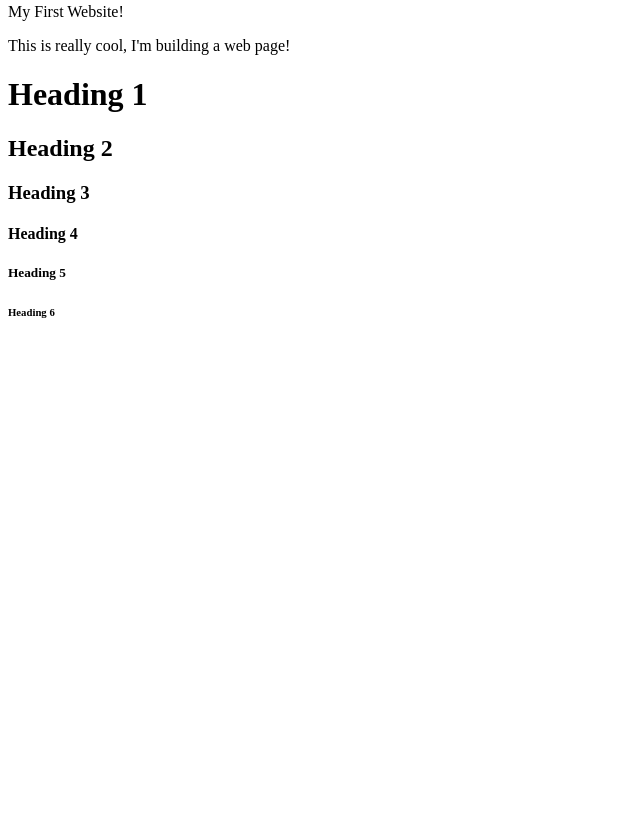
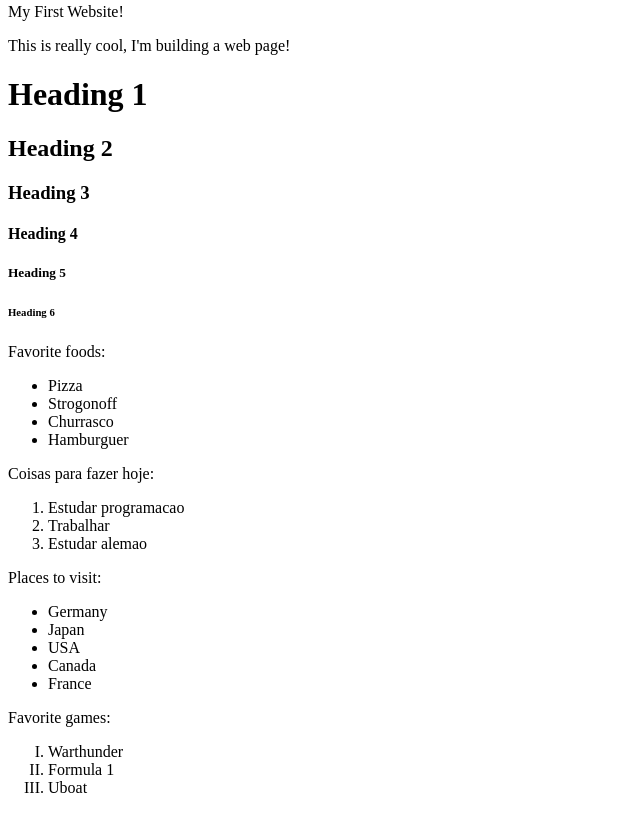
Before and after one commit to gwespinola/git_test, a plain HTML site: page html-boilerplate/index.html in a window 1280 px wide. Shown: the part 323-1136 px from the top of the page, without its empty margins (0-640 px from the left). Before the commit the page ends 800 px from the top, so only its background shows below. Drawn offline with Linux system fonts and the light colour scheme.

Commit message:
Added ordered and unordered lists

```diff
--- a/html-boilerplate/index.html
+++ b/html-boilerplate/index.html
@@ -60,6 +60,38 @@
   <h5>Heading 5</h5>
   <h6>Heading 6</h6>
 
+  <p>Favorite foods:</p>
+  <ul>
+    <li>Pizza</li>
+    <li>Strogonoff</li>
+    <li>Churrasco</li>
+    <li>Hamburguer</li>
+  </ul>
+
+  <p>Coisas para fazer hoje:</p>
+  <ol>
+    <li>Estudar programacao</li>
+    <li>Trabalhar</li>
+    <li>Estudar alemao</li>
+  </ol>
+
+  <p>Places to visit:</p>
+  <ul>
+    <li>Germany</li>
+    <li>Japan</li>
+    <li>USA</li>
+    <li>Canada</li>
+    <li>France</li>
+  </ul>
+
+
+  <p>Favorite games:</p>
+  <ol type="I">
+    <li>Warthunder</li>
+    <li>Formula 1</li>
+    <li>Uboat</li>
+  </ol>
+
 </body>
 
 </html>
```
